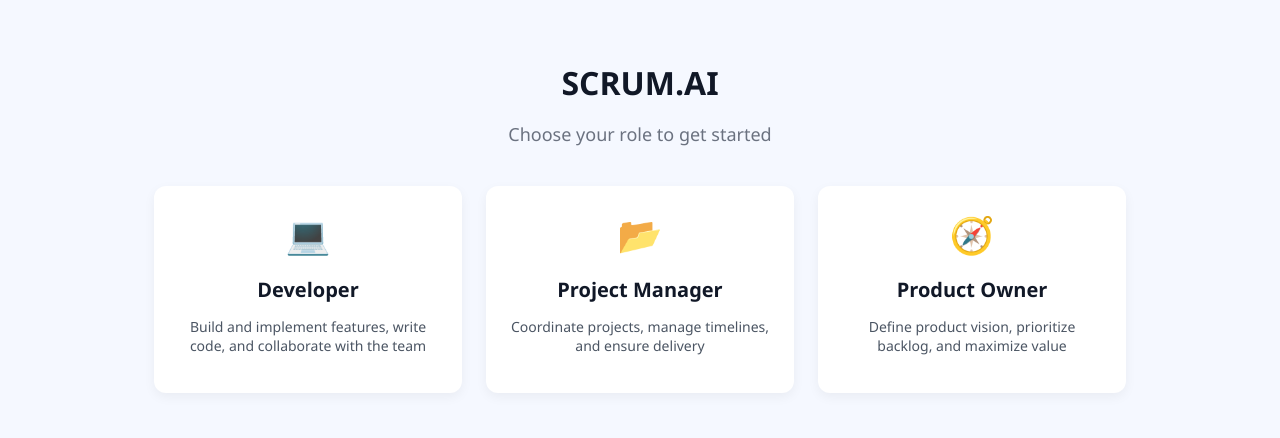
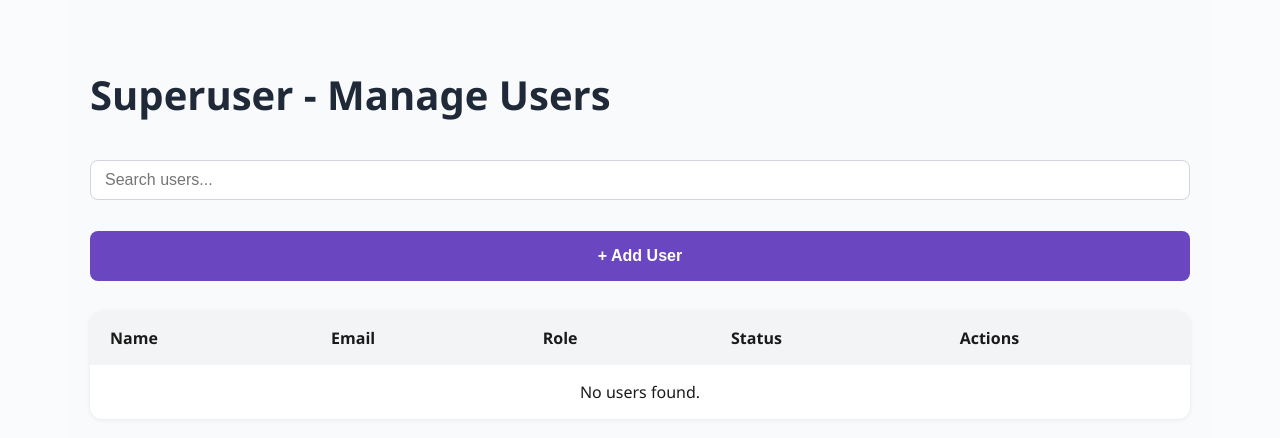
Before and after one commit to AmalFaisalkhann/scrum.ai, a React (Create React App) app: page /SuperUser in a window 1280 px wide. Before the commit this address led to /. Shown: the top 438 px of the page. Built offline with nearby package versions, Linux system fonts and the light colour scheme.

Commit message:
Added super user screen

```diff
--- a/src/App.js
+++ b/src/App.js
@@ -7,7 +7,7 @@ import Signup from './Auth/Signup';
 import ForgotPassword from './Auth/ForgotPassword';
 import Userroles from './Userroles/Userroles';
 import Productowner from './Dashboard/Productowner';
-
+import SuperUser from './Dashboard/SuperUser';
 
 function App() {
   return (
@@ -18,6 +18,8 @@ function App() {
       <Route path="/ForgotPassward" element={<ForgotPassword />} />
       <Route path="*" element={<Navigate to="/" />} />
       <Route path="/Productowner" element={<Productowner />} />
+            <Route path="SuperUser" element={<SuperUser />} />
+
 
     </Routes>
   );
--- /dev/null
+++ b/src/Dashboard/SuperUser.css
@@ -0,0 +1,121 @@
+.superuser-container {
+  max-width: 1100px;
+  margin: 0 auto;
+  padding: 40px 20px;
+  font-family: 'Segoe UI', sans-serif;
+  background-color: #f9fafb;
+  min-height: 100vh;
+}
+
+.page-title {
+  font-size: 2.5rem;
+  font-weight: 700;
+  margin-bottom: 30px;
+  color: #1f2937;
+}
+
+.form-controls {
+  display: flex;
+  gap: 15px;
+  margin-bottom: 30px;
+  flex-wrap: wrap;
+}
+
+.form-controls input {
+  flex: 1;
+  padding: 10px 14px;
+  border-radius: 8px;
+  border: 1px solid #d1d5db;
+  font-size: 1rem;
+  min-width: 200px;
+}
+
+.primary-button {
+  background-color: #6b46c1;
+  color: white;
+  padding: 10px 18px;
+  font-weight: 600;
+  border: none;
+  border-radius: 8px;
+  cursor: pointer;
+}
+
+.primary-button:hover {
+  background-color: #5b38a7;
+}
+
+.user-form {
+  background-color: #ffffff;
+  padding: 20px;
+  border-radius: 12px;
+  box-shadow: 0 1px 6px rgba(0,0,0,0.08);
+  display: flex;
+  flex-wrap: wrap;
+  gap: 15px;
+  margin-bottom: 30px;
+}
+
+.user-form input,
+.user-form select {
+  flex: 1 1 220px;
+  padding: 10px 14px;
+  border: 1px solid #d1d5db;
+  border-radius: 8px;
+  font-size: 1rem;
+}
+
+.user-table {
+  width: 100%;
+  border-collapse: collapse;
+  background-color: white;
+  border-radius: 12px;
+  overflow: hidden;
+  box-shadow: 0 1px 4px rgba(0,0,0,0.08);
+}
+
+.user-table th,
+.user-table td {
+  padding: 16px 20px;
+  text-align: left;
+  font-size: 1rem;
+}
+
+.user-table thead {
+  background-color: #f3f4f6;
+}
+
+.user-table tr:not(:last-child) {
+  border-bottom: 1px solid #e5e7eb;
+}
+
+.status-badge {
+  padding: 5px 10px;
+  border-radius: 999px;
+  font-size: 0.875rem;
+  font-weight: 600;
+}
+
+.status-badge.active {
+  background-color: #dcfce7;
+  color: #166534;
+}
+
+.status-badge.suspended {
+  background-color: #fee2e2;
+  color: #991b1b;
+}
+
+.edit-button {
+  background-color: #6b46c1;
+  color: white;
+  padding: 8px 14px;
+  font-size: 0.9rem;
+  font-weight: 500;
+  border: none;
+  border-radius: 6px;
+  cursor: pointer;
+}
+
+.edit-button:hover {
+  background-color: #5b38a7;
+}
--- /dev/null
+++ b/src/Dashboard/SuperUser.js
@@ -0,0 +1,146 @@
+import React, { useState } from 'react';
+import './SuperUser.css';
+
+const SuperUser = () => {
+  const [users, setUsers] = useState([]);
+  const [formVisible, setFormVisible] = useState(false);
+  const [editingUser, setEditingUser] = useState(null);
+  const [searchTerm, setSearchTerm] = useState('');
+
+  const [formData, setFormData] = useState({
+    name: '',
+    email: '',
+    role: '',
+    status: 'active',
+  });
+
+  const handleInputChange = (e) => {
+    setFormData(prev => ({
+      ...prev,
+      [e.target.name]: e.target.value,
+    }));
+  };
+
+  const handleAddUserClick = () => {
+    setFormVisible(true);
+    setFormData({ name: '', email: '', role: '', status: 'active' });
+    setEditingUser(null);
+  };
+
+  const handleFormSubmit = (e) => {
+    e.preventDefault();
+    if (editingUser !== null) {
+      const updated = [...users];
+      updated[editingUser] = formData;
+      setUsers(updated);
+    } else {
+      setUsers(prev => [...prev, formData]);
+    }
+    setFormVisible(false);
+  };
+
+  const handleEditUser = (index) => {
+    setEditingUser(index);
+    setFormData(users[index]);
+    setFormVisible(true);
+  };
+
+  const filteredUsers = users.filter(user =>
+    user.name.toLowerCase().includes(searchTerm.toLowerCase())
+  );
+
+  return (
+    <div className="superuser-container">
+      <h1 className="page-title">Superuser - Manage Users</h1>
+
+      <div className="form-controls">
+        <input
+          type="text"
+          placeholder="Search users..."
+          value={searchTerm}
+          onChange={(e) => setSearchTerm(e.target.value)}
+        />
+        <button className="primary-button" onClick={handleAddUserClick}>
+          + Add User
+        </button>
+      </div>
+
+      {formVisible && (
+        <form className="user-form" onSubmit={handleFormSubmit}>
+          <input
+            type="text"
+            name="name"
+            placeholder="Name"
+            required
+            value={formData.name}
+            onChange={handleInputChange}
+          />
+          <input
+            type="email"
+            name="email"
+            placeholder="Email"
+            required
+            value={formData.email}
+            onChange={handleInputChange}
+          />
+          <input
+            type="text"
+            name="role"
+            placeholder="Role"
+            required
+            value={formData.role}
+            onChange={handleInputChange}
+          />
+          <select name="status" value={formData.status} onChange={handleInputChange}>
+            <option value="active">Active</option>
+            <option value="suspended">Suspended</option>
+          </select>
+          <button type="submit" className="primary-button">
+            {editingUser !== null ? 'Update User' : 'Add User'}
+          </button>
+        </form>
+      )}
+
+      <table className="user-table">
+        <thead>
+          <tr>
+            <th>Name</th>
+            <th>Email</th>
+            <th>Role</th>
+            <th>Status</th>
+            <th>Actions</th>
+          </tr>
+        </thead>
+        <tbody>
+          {filteredUsers.length > 0 ? (
+            filteredUsers.map((user, index) => (
+              <tr key={index}>
+                <td>{user.name}</td>
+                <td>{user.email}</td>
+                <td>{user.role}</td>
+                <td>
+                  <span className={`status-badge ${user.status}`}>
+                    {user.status}
+                  </span>
+                </td>
+                <td>
+                  <button className="edit-button" onClick={() => handleEditUser(index)}>
+                    Edit
+                  </button>
+                </td>
+              </tr>
+            ))
+          ) : (
+            <tr>
+              <td colSpan="5" style={{ textAlign: 'center' }}>
+                No users found.
+              </td>
+            </tr>
+          )}
+        </tbody>
+      </table>
+    </div>
+  );
+};
+
+export default SuperUser;
```
